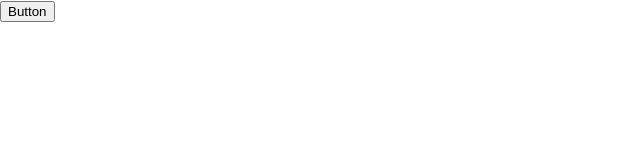
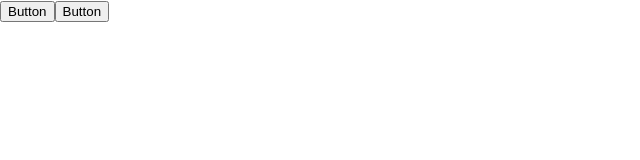
Before and after one commit to nativecrossplatform/learning.React, a React (Create React App) app in the folder learning-react/: page / in a window 1280 px wide. Shown: the top 160 px of the page, without its empty margins (0-640 px from the left). Built offline with nearby package versions, Linux system fonts and the light colour scheme.

Commit message:
Adding Second Button

```diff
--- a/learning-react/src/App.js
+++ b/learning-react/src/App.js
@@ -2,7 +2,10 @@ import './App.css';
 import Button from './components/Button';
 function App() {
   return (
+    <div id="container" className="container">
     <Button/>
+    <Button/>
+    </div>
   );
 }
 export default App;
```
